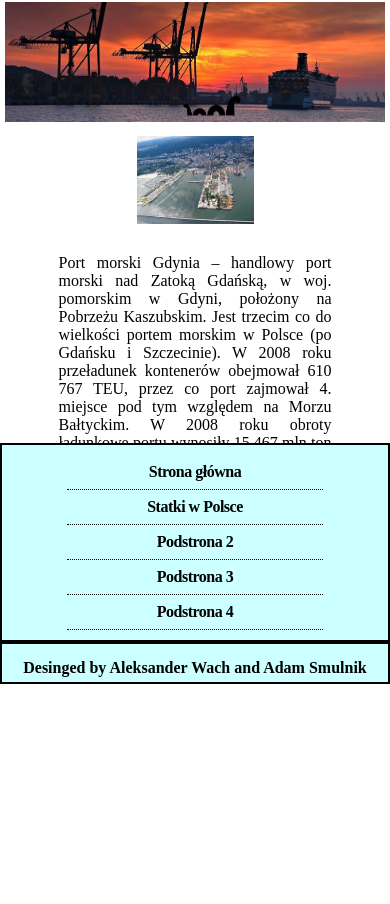
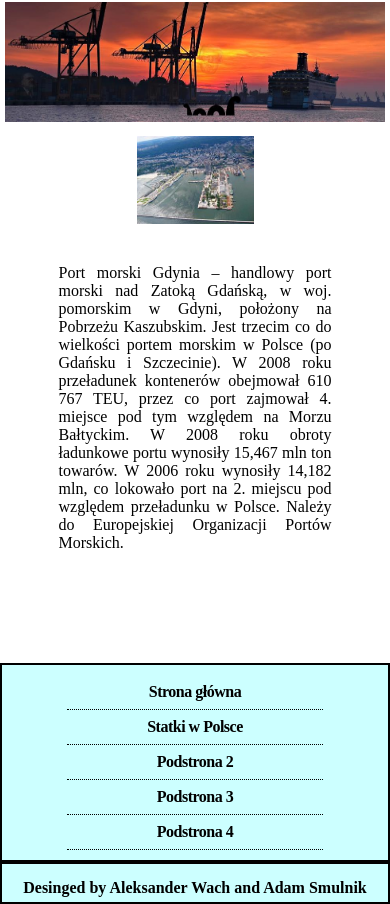
Before and after one commit to awach94/l3c2, a plain HTML site: page p1.html in a window 390 px wide. Shown: the part 1796-2700 px from the top of the page. Before the commit the page ends 2480 px from the top, so only its background shows below. Drawn offline with Linux system fonts and the light colour scheme.

Commit message:
Update mobil.css

```diff
--- a/mobil.css
+++ b/mobil.css
@@ -154,11 +154,10 @@ h1
 .opis
 {
 	width:70%;
-	height: 200px;
+	height: 400px;
 	margin: auto;
 	text-align: justify;
-	padding:5px;
-	overflow: scroll;
+	padding: 15px;
 }
 
 
```
